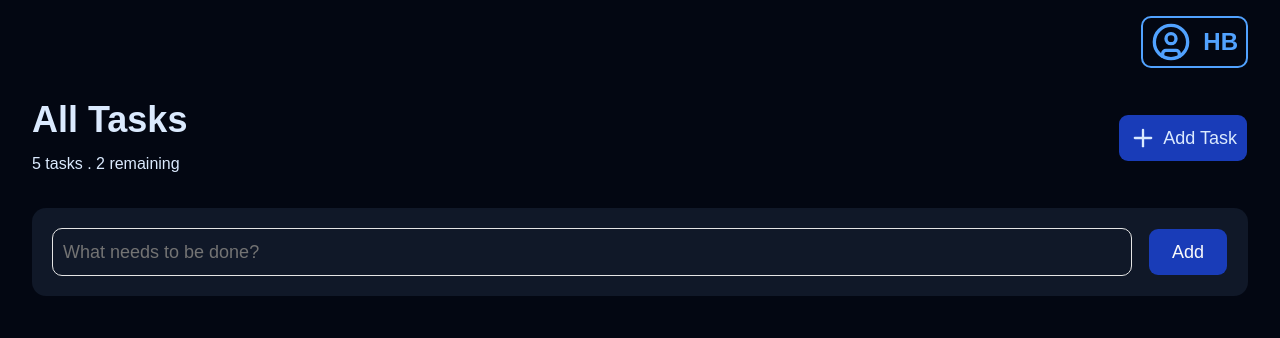
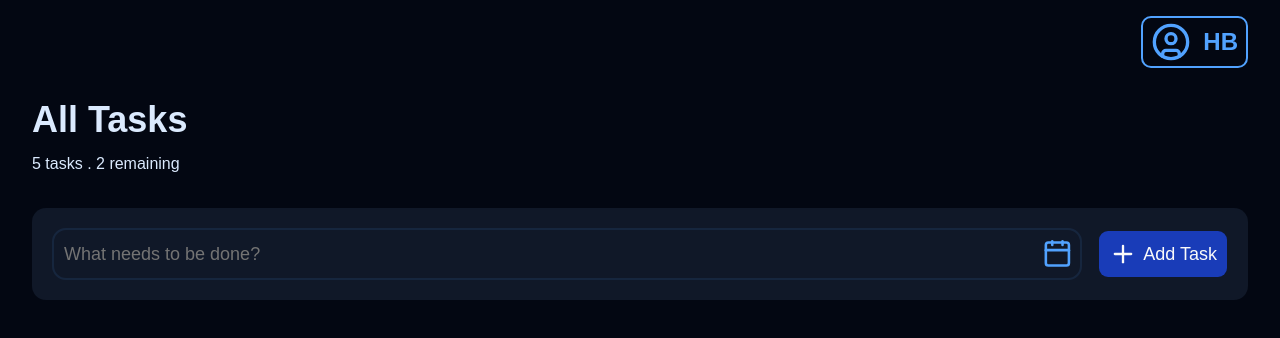
Before and after one commit to HashirBaig/todo-universe, a React (Vite) app: page / in a window 1280 px wide. Shown: the top 338 px of the page. Built offline with nearby package versions, Linux system fonts and the light colour scheme.

Commit message:
minor css adjustment

```diff
--- a/src/components/AddTaskCard/AddTaskCard.tsx
+++ b/src/components/AddTaskCard/AddTaskCard.tsx
@@ -5,6 +5,7 @@ import CardWrapper from "@/components/CardWrapper";
 
 import { useState } from "react";
 import { toast } from "sonner";
+import { Plus, Calendar } from "lucide-react";
 
 type AddTaskFormData = {
   task: string;
@@ -33,18 +34,31 @@ function AddTaskCard() {
   return (
     <CardWrapper>
       <form className="flex items-center gap-4" onSubmit={handleOnSubmit}>
+        <div className="flex items-center grow border-2 border-blue-400/10 rounded-xl focus-within:ring-2 focus-within:ring-blue-300/10 focus-within:outline-none transition-shadow">
           <Input
             id="task"
-          type="task"
-          className="text-lg"
+            type="text"
+            className="text-lg border-none focus-visible:ring-0 focus-visible:outline-none"
             placeholder="What needs to be done?"
             value={formData.task}
-          onChange={(e) => setFormData({ ...formData, task: e?.target?.value })}
+            onChange={(e) =>
+              setFormData({ ...formData, task: e?.target?.value })
+            }
             disabled={isLoading}
           />
 
-        <Button className={"w-20 text-lg"}>
-          {isLoading ? <Spinner className="size-6" /> : <span>Add</span>}
+          <Calendar className="size-8 text-blue-400 mr-2" />
+        </div>
+
+        <Button className={"text-lg"}>
+          {isLoading ? (
+            <Spinner className="size-6" />
+          ) : (
+            <>
+              <Plus className="size-7" />
+              <span>Add Task</span>
+            </>
+          )}
         </Button>
       </form>
     </CardWrapper>
--- a/src/pages/LandingPage.tsx
+++ b/src/pages/LandingPage.tsx
@@ -1,9 +1,6 @@
 import Wrapper from "../components/Wrapper";
 import Hero from "../components/Hero";
 import AddTaskCard from "@/components/AddTaskCard";
-
-import { Button } from "@/components/ui/button";
-import { Plus } from "lucide-react";
 
 function LandingPage() {
   return (
@@ -20,10 +17,6 @@ function LandingPage() {
               {"5"} tasks . {"2"} remaining
             </p>
           </div>
-          <Button className={"text-blue-100"}>
-            <Plus className="size-7" />
-            <span className="text-lg">Add Task</span>
-          </Button>
         </div>
       </section>
 
```
Lines whose indentation alone changed are shown as unchanged.
